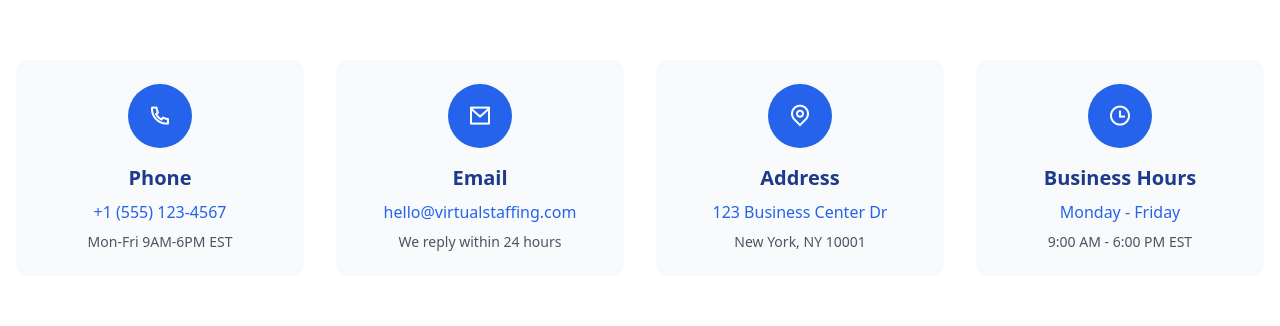
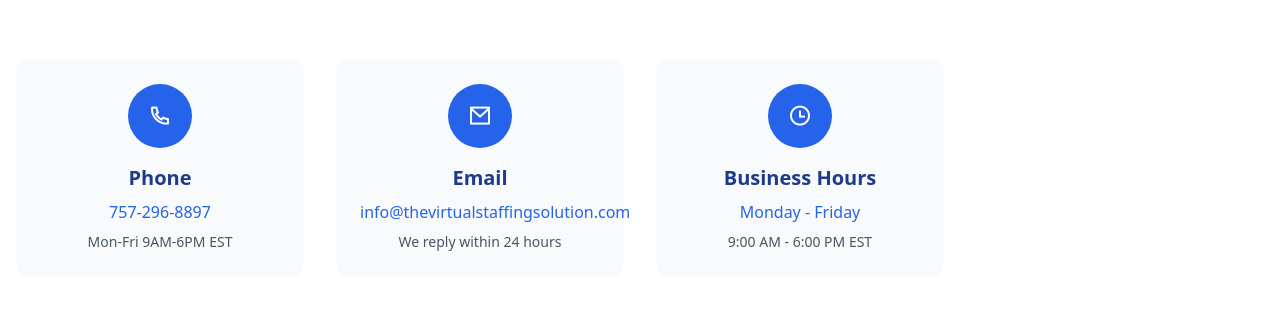
Before and after one commit to Lelcaren/virtual, a Next.js app: page /contact in a window 1280 px wide. Shown: the part 620-946 px from the top of the page. Built offline with nearby package versions, Linux system fonts and the light colour scheme.

Commit message:
final changes

```diff
--- a/app/contact/page.tsx
+++ b/app/contact/page.tsx
@@ -82,21 +82,16 @@ export default function ContactPage() {
     {
       icon: 'ri-phone-line',
       title: 'Phone',
-      details: '+1 (555) 123-4567',
+      details: '757-296-8897',
       subtext: 'Mon-Fri 9AM-6PM EST'
     },
     {
       icon: 'ri-mail-line',
       title: 'Email',
-      details: 'hello@virtualstaffing.com',
+      details: 'info@thevirtualstaffingsolution.com',
       subtext: 'We reply within 24 hours'
     },
-    {
-      icon: 'ri-map-pin-line',
-      title: 'Address',
-      details: '123 Business Center Dr',
-      subtext: 'New York, NY 10001'
-    },
+
     {
       icon: 'ri-time-line',
       title: 'Business Hours',
```
